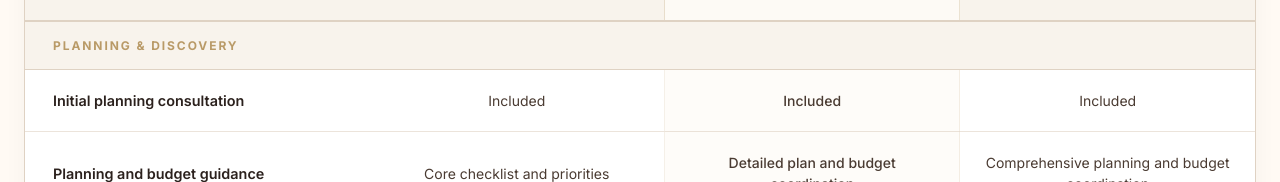
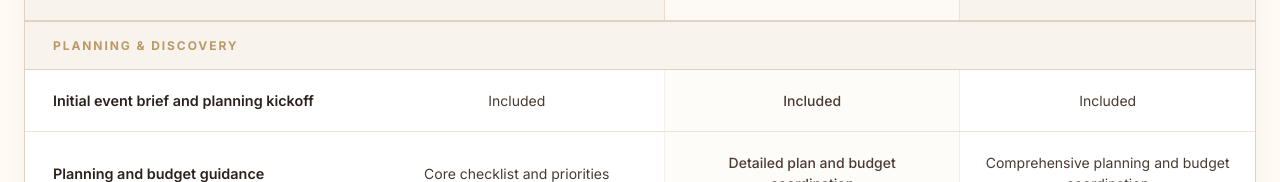
Before and after one commit to AdityaJha20/eventsika-landing, a Next.js app: page /packages in a window 1280 px wide. Shown: the part 4441-4623 px from the top of the page. Built offline with nearby package versions, Linux system fonts and the light colour scheme; a web font is replaced by a local one.

Commit message:
copy: clarify planning kickoff inclusions

```diff
--- a/src/components/PackageComparison.tsx
+++ b/src/components/PackageComparison.tsx
@@ -23,7 +23,7 @@ const COMPARISON_DATA: ComparisonCategory[] = [
     category: "Planning & Discovery",
     rows: [
       {
-        feature: "Initial planning consultation",
+        feature: "Initial event brief and planning kickoff",
         values: { essential: "Included", premium: "Included", luxury: "Included" },
       },
       {
```
